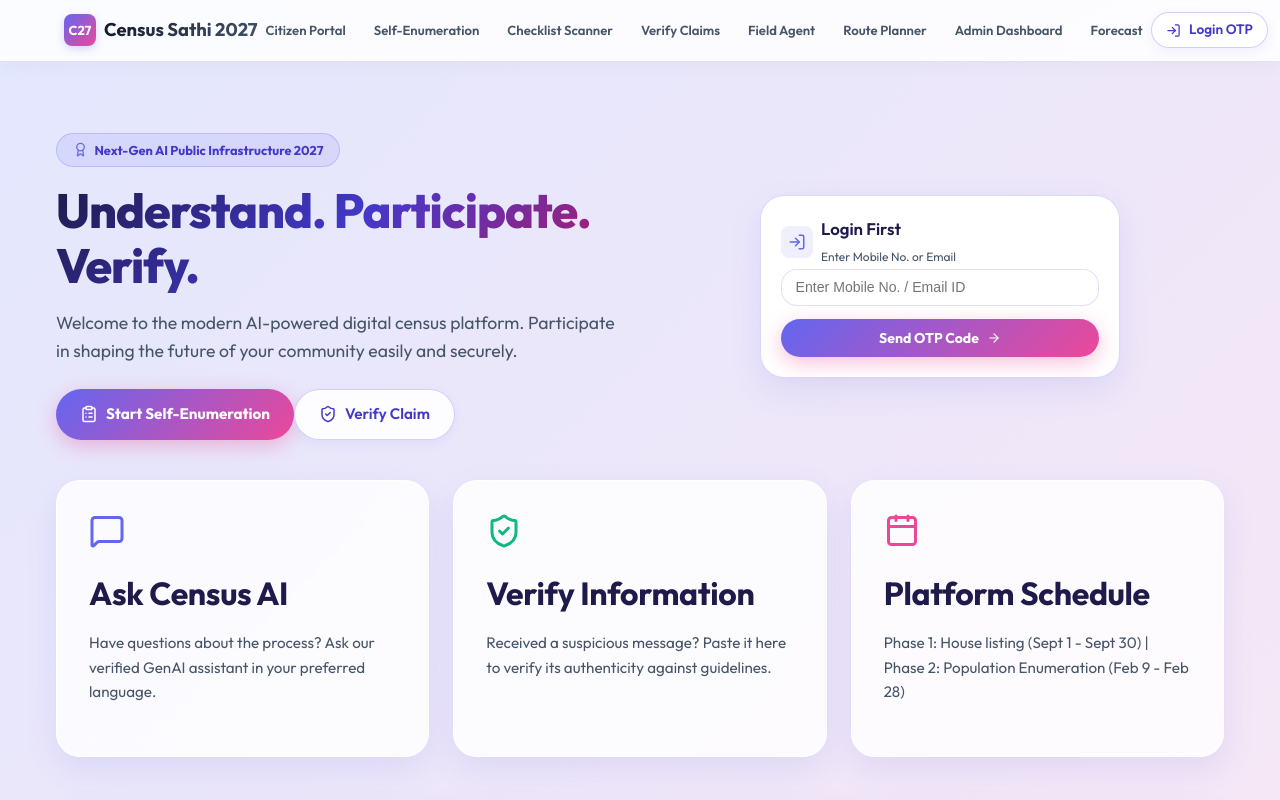
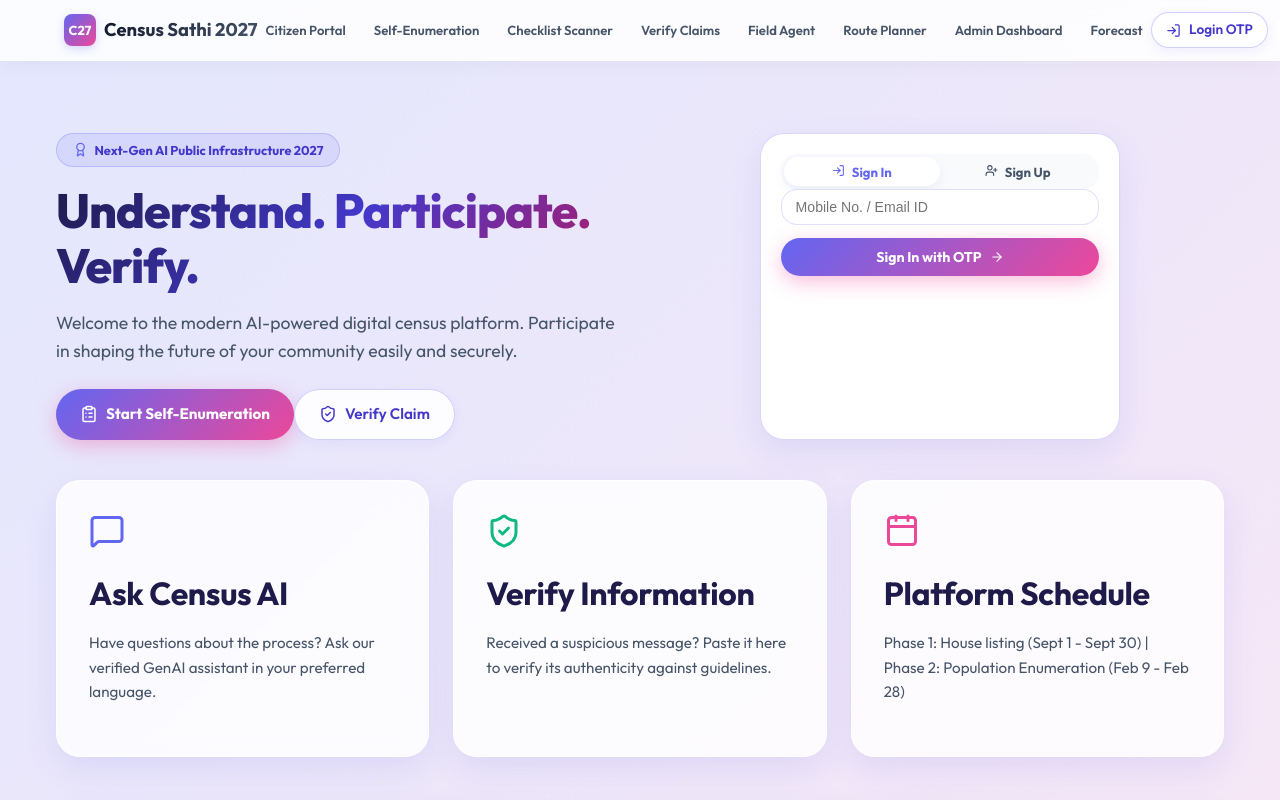
Before and after one commit to gauravv-yadav/census-sathi-2027, a React (Vite) app: page /citizen in a window 1280 px wide. Shown: the top 800 px of the page. Built offline with nearby package versions, Linux system fonts and the light colour scheme.

Commit message:
Add Sign In / Sign Up tabbed option to authentication card

```diff
--- a/src/pages/citizen/LandingPage.jsx
+++ b/src/pages/citizen/LandingPage.jsx
@@ -1,12 +1,14 @@
 import { useState } from 'react';
 import { Link } from 'react-router-dom';
-import { ShieldCheck, MessageSquare, ClipboardList, Calendar, Download, Phone, FileText, HelpCircle, Award, LogIn, ArrowRight } from 'lucide-react';
+import { ShieldCheck, MessageSquare, ClipboardList, Calendar, Download, Phone, FileText, HelpCircle, Award, LogIn, UserPlus, ArrowRight } from 'lucide-react';
 import Navbar from '../../components/layout/Navbar';
 import Footer from '../../components/layout/Footer';
 import { t } from '../../utils/i18n';
 
 export default function LandingPage() {
+  const [authMode, setAuthMode] = useState('signin'); // 'signin' or 'signup'
   const [identifier, setIdentifier] = useState('');
+  const [fullName, setFullName] = useState('');
   const [step, setStep] = useState(1);
   const [otp, setOtp] = useState(['', '', '', '']);
   const [isVerifying, setIsVerifying] = useState(false);
@@ -14,6 +16,7 @@ export default function LandingPage() {
   const handleSendOtp = (e) => {
     e.preventDefault();
     if (!identifier.trim()) return;
+    if (authMode === 'signup' && !fullName.trim()) return;
     setStep(2);
   };
 
@@ -22,7 +25,7 @@ export default function LandingPage() {
     setIsVerifying(true);
     setTimeout(() => {
       setIsVerifying(false);
-      alert("Authenticated!");
+      alert(authMode === 'signin' ? "Successfully Signed In!" : "Account Created & Signed In!");
     }, 800);
   };
 
@@ -36,8 +39,8 @@ export default function LandingPage() {
 
       <main className="page-content container">
 
-        {/* Compact Hero Section + Small Login Form First */}
-        <section style={{ padding: '1.5rem 0 2.5rem', display: 'grid', gridTemplateColumns: 'repeat(auto-fit, minmax(300px, 1fr))', gap: '2rem', alignItems: 'center' }}>
+        {/* Compact Hero Section + Sign In / Sign Up Form */}
+        <section style={{ padding: '1.5rem 0 2.5rem', display: 'grid', gridTemplateColumns: 'repeat(auto-fit, minmax(300px, 1fr))', gap: '2rem', items: 'center' }}>
 
           <div>
             <div style={{
@@ -65,38 +68,67 @@ export default function LandingPage() {
             </div>
           </div>
 
-          {/* Small Compact Login Form First */}
+          {/* Sign In / Sign Up Card */}
           <div className="card" style={{ backgroundColor: 'white', padding: '1.25rem', maxWidth: '360px', margin: '0 auto', width: '100%', border: '1.5px solid rgba(99, 102, 241, 0.25)', boxShadow: 'var(--shadow-md)' }}>
-            <div className="flex items-center gap-2 mb-3">
-              <div style={{
-                width: '32px', height: '32px', borderRadius: '8px',
-                backgroundColor: 'rgba(99, 102, 241, 0.1)', color: 'var(--primary-color)',
-                display: 'flex', alignItems: 'center', justifyContent: 'center'
-              }}>
-                <LogIn size={18} />
-              </div>
-              <div>
-                <h3 style={{ margin: 0, fontSize: '1.05rem' }}>Login First</h3>
-                <span style={{ fontSize: '0.75rem', color: 'var(--text-muted)' }}>Enter Mobile No. or Email</span>
-              </div>
+
+            {/* Sign In / Sign Up Tabs */}
+            <div className="flex gap-1 mb-3" style={{ backgroundColor: 'var(--bg-main)', padding: '0.2rem', borderRadius: 'var(--radius-md)' }}>
+              <button
+                type="button"
+                onClick={() => { setAuthMode('signin'); setStep(1); }}
+                style={{
+                  flex: 1, padding: '0.4rem', borderRadius: 'var(--radius-md)', fontSize: '0.82rem', fontWeight: '700',
+                  backgroundColor: authMode === 'signin' ? 'white' : 'transparent',
+                  color: authMode === 'signin' ? 'var(--primary-color)' : 'var(--text-muted)',
+                  boxShadow: authMode === 'signin' ? 'var(--shadow-sm)' : 'none'
+                }}
+              >
+                <LogIn size={13} style={{ display: 'inline', marginRight: '4px' }} /> Sign In
+              </button>
+              <button
+                type="button"
+                onClick={() => { setAuthMode('signup'); setStep(1); }}
+                style={{
+                  flex: 1, padding: '0.4rem', borderRadius: 'var(--radius-md)', fontSize: '0.82rem', fontWeight: '700',
+                  backgroundColor: authMode === 'signup' ? 'white' : 'transparent',
+                  color: authMode === 'signup' ? 'var(--primary-color)' : 'var(--text-muted)',
+                  boxShadow: authMode === 'signup' ? 'var(--shadow-sm)' : 'none'
+                }}
+              >
+                <UserPlus size={13} style={{ display: 'inline', marginRight: '4px' }} /> Sign Up
+              </button>
             </div>
 
             {step === 1 ? (
               <form onSubmit={handleSendOtp}>
+                {authMode === 'signup' && (
+                  <div style={{ marginBottom: '0.65rem' }}>
+                    <input
+                      type="text"
+                      className="input-field"
+                      placeholder="Full Name"
+                      value={fullName}
+                      onChange={(e) => setFullName(e.target.value)}
+                      required
+                      style={{ padding: '0.55rem 0.85rem', fontSize: '0.88rem' }}
+                    />
+                  </div>
+                )}
+
                 <div style={{ marginBottom: '0.85rem' }}>
                   <input
                     type="text"
                     className="input-field"
-                    placeholder="Enter Mobile No. / Email ID"
+                    placeholder="Mobile No. / Email ID"
                     value={identifier}
                     onChange={(e) => setIdentifier(e.target.value)}
                     required
-                    style={{ padding: '0.6rem 0.85rem', fontSize: '0.88rem' }}
+                    style={{ padding: '0.55rem 0.85rem', fontSize: '0.88rem' }}
                   />
                 </div>
 
                 <button type="submit" className="btn-primary" style={{ width: '100%', padding: '0.6rem', fontSize: '0.88rem' }}>
-                  Send OTP Code <ArrowRight size={14} />
+                  {authMode === 'signin' ? 'Sign In with OTP' : 'Sign Up & Get OTP'} <ArrowRight size={14} />
                 </button>
               </form>
             ) : (
@@ -126,7 +158,7 @@ export default function LandingPage() {
                 </div>
 
                 <button type="submit" className="btn-primary" style={{ width: '100%', padding: '0.6rem', fontSize: '0.88rem' }} disabled={isVerifying}>
-                  {isVerifying ? 'Verifying...' : 'Verify OTP & Login'}
+                  {isVerifying ? 'Verifying...' : authMode === 'signin' ? 'Verify & Sign In' : 'Verify & Complete Sign Up'}
                 </button>
               </form>
             )}
```
